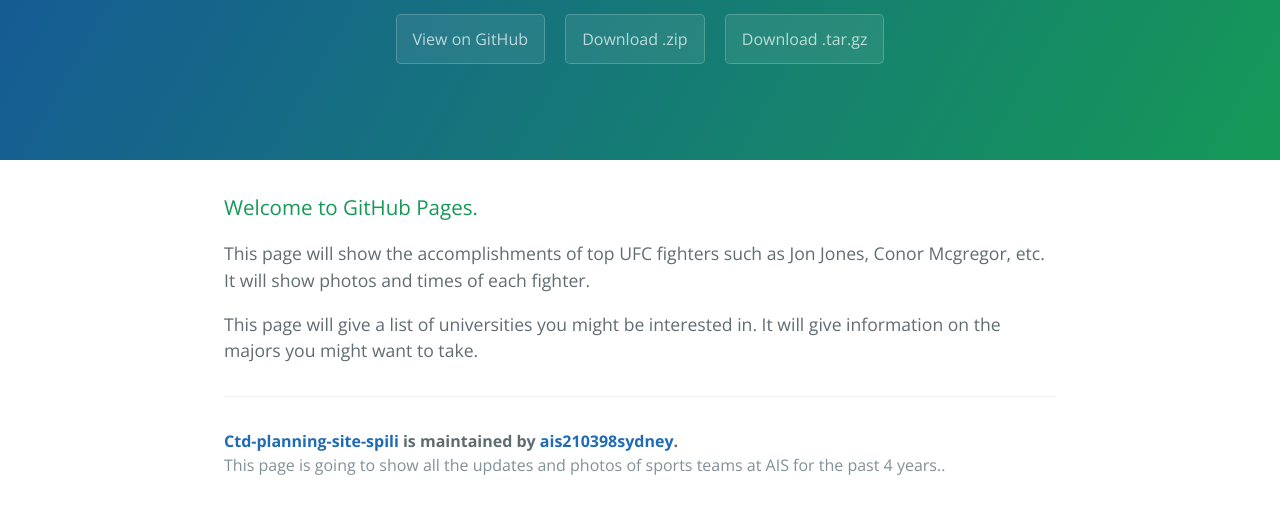
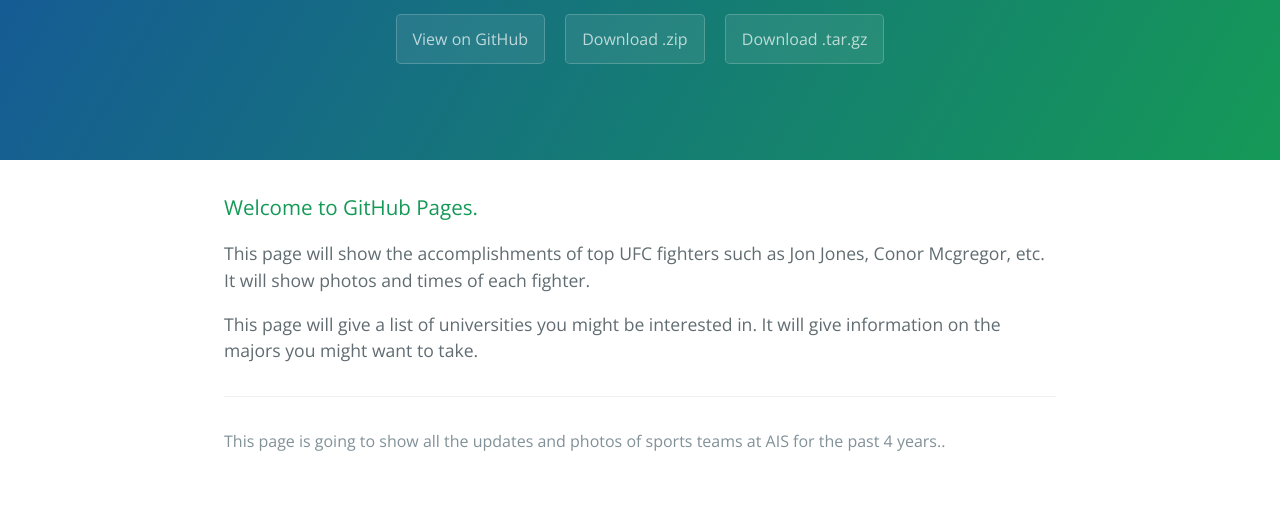
Before and after one commit to ais210398sydney/CTD-Planning-Site-spili, a plain HTML site: page index.html in a window 1280 px wide. Shown: the part 176-690 px from the top of the page. Drawn offline with nearby package versions, Linux system fonts and the light colour scheme.

Commit message:
Update index.html

```diff
--- a/index.html
+++ b/index.html
@@ -28,7 +28,7 @@
   This page will give a list of universities you might be interested in. It will give information on the majors you might want to take.
 </p>
       <footer class="site-footer">
-        <span class="site-footer-owner"><a href="https://github.com/ais210398sydney/CTD-Planning-Site-spili">Ctd-planning-site-spili</a> is maintained by <a href="https://github.com/ais210398sydney">ais210398sydney</a>.</span>
+
 
         <span class="site-footer-credits">This page is going to show all the updates and photos of sports teams at AIS for the past 4 years.</a>.</span>
       </footer>
```
